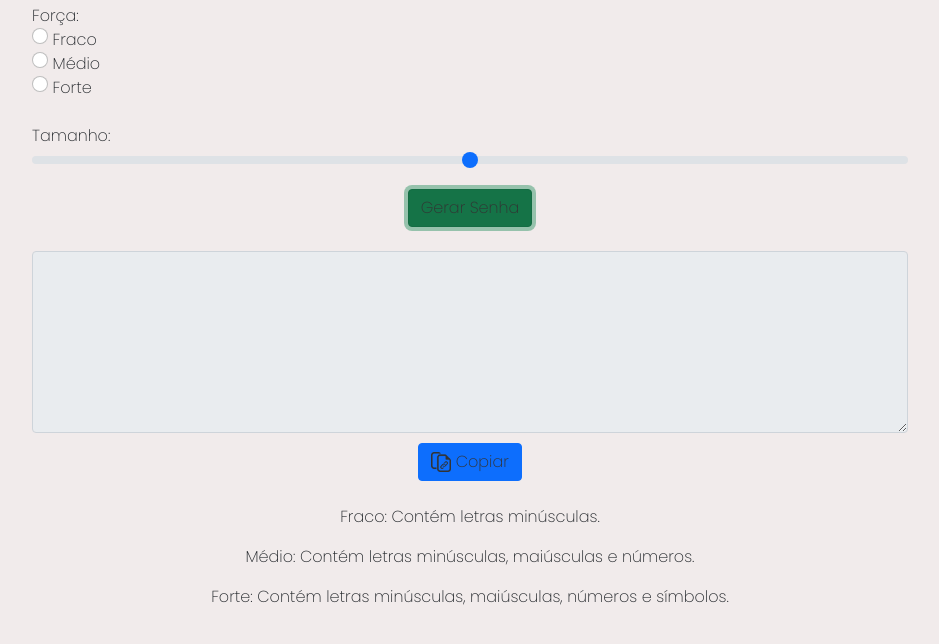
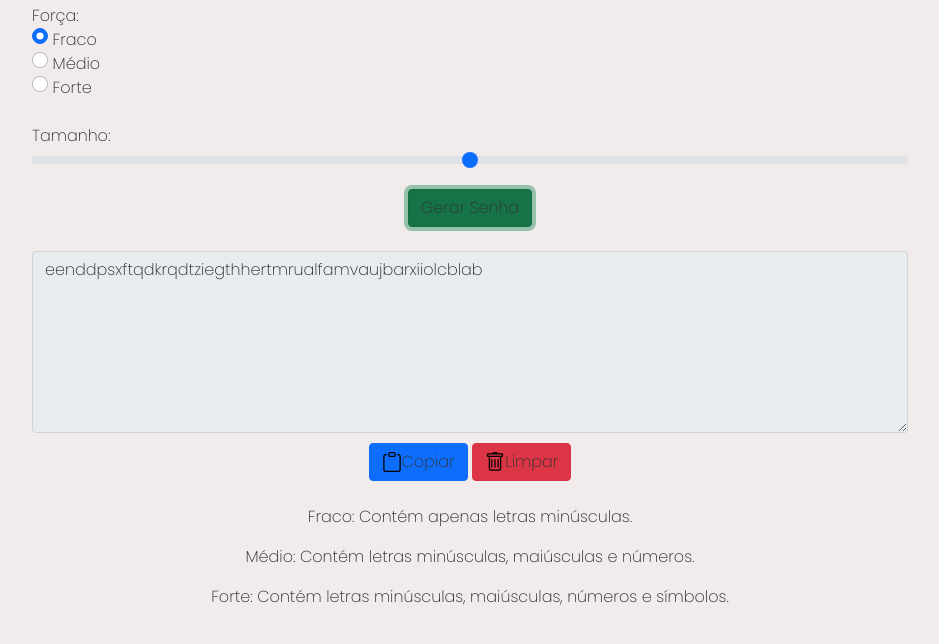
Before and after one commit to WirisWernek/GeradorDeSenhas, a plain HTML site: page index.html in a window 1280 px wide. Both pictures are taken after a click on the button "Gerar Senha". Shown: the part 152-796 px from the top of the page, without its empty margins (170-1109 px from the left). Drawn offline with nearby package versions, Linux system fonts and the light colour scheme.

Commit message:
feat: adicionado verificaçoes
criada travas para impedir geraçao de senhas vazias, adicionado botao e funçao de limpar e agora o
campo da senha so e mostrado quando a senha e gerada

```diff
--- a/index.html
+++ b/index.html
@@ -5,8 +5,9 @@
     <meta charset="UTF-8">
     <meta http-equiv="X-UA-Compatible" content="IE=edge">
     <meta name="viewport" content="width=device-width, initial-scale=1.0">
+    <link href="https://cdn.jsdelivr.net/npm/bootstrap@5.1.3/dist/css/bootstrap.min.css" rel="stylesheet"
+        integrity="sha384-1BmE4kWBq78iYhFldvKuhfTAU6auU8tT94WrHftjDbrCEXSU1oBoqyl2QvZ6jIW3" crossorigin="anonymous">
     <link rel="stylesheet" href="style.css">
-    <link rel="stylesheet" href="./bootstrap/css/bootstrap.min.css">
     <link href="https://fonts.googleapis.com/css2?family=Poppins:wght@200&display=swap" rel="stylesheet">
     <title>Gerador de Senhas</title>
 </head>
@@ -20,7 +21,7 @@
                 <div class="align-items-center ">
                     <label>Força:</label>
                     <br>
-                    <input class=" form-check-input mt-0" type="radio" name="force" id="weak" value="26" required>
+                    <input class=" form-check-input mt-0" type="radio" name="force" id="weak" value="26" checked>
                     <label for="weak">Fraco</label>
                     <br>
 
@@ -35,26 +36,19 @@
                     <label for="size">Tamanho: </label><span id="span" style="text-align: center;"></span>
                     <br>
 
-                    <input class="form-range" type="range" name="size" id="size" min="4" max="256" style="width: 100%;">
+                    <input class="form-range" type="range" name="size" id="size" min="4" max="100" style="width: 100%;">
                     <br>
 
                     <div align="center">
-                        <input class="btn btn-success botoes" type="button" value="Gerar Senha" onclick="Generate()">
+                        <input class="btn btn-success botoes" type="button" value="Gerar Senha"
+                            onclick="GenerateDiv();Generate();">
                     </div>
-
                 </div>
-                <div align="center">
-                    <br>
-                    <textarea class="form-control" id="password" rows="7" cols="10" readonly></textarea>
-                    <button class="btn btn-primary botoes" type='button' onclick="CopiarTexto()"><img width="20"
-                            src="./images/copy-icon.png" alt="Ícone de cópia">
-                        Copiar</button>
-
-                </div>
+                <div align="center" id="generateDiv"></div>
             </form>
             <div class="align-items-center" style="text-align: center; margin-bottom: 25px;">
                 <br>
-                <p>Fraco: Contém letras minúsculas.</p>
+                <p>Fraco: Contém apenas letras minúsculas.</p>
                 <p>Médio: Contém letras minúsculas, maiúsculas e números.</p>
                 <p>Forte: Contém letras minúsculas, maiúsculas, números e símbolos.</p>
             </div>
@@ -62,6 +56,8 @@
 
 
     </div>
+    <script src="https://unpkg.com/@popperjs/core@2/dist/umd/popper.min.js"></script>
+    <script src="https://unpkg.com/tippy.js@6/dist/tippy-bundle.umd.js"></script>
     <script src="./main.js"></script>
 </body>
 
--- a/main.js
+++ b/main.js
@@ -1,15 +1,44 @@
-function Generate() {
+function GenerateDiv() {
+    let div = document.getElementById("generateDiv");
+    let force = document.getElementsByName("force");
 
-    let campo = document.getElementById("password");
-    let force = document.getElementsByName("force");
     let forceChange = 0;
-    let alfabeto = ['a', 'b', 'c', 'd', 'e', 'f', 'g', 'h', 'i', 'j', 'k', 'l', 'm', 'n', 'o', 'p', 'q', 'r', 's', 't', 'u', 'v', 'w', 'x', 'y', 'z', 'A', 'B', 'C', 'D', 'E', 'F', 'G', 'H', 'I', 'J', 'K', 'L', 'M', 'N', 'O', 'P', 'Q', 'R', 'S', 'T', 'U', 'V', 'W', 'X', 'Y', 'Z', '0', '1', '2', '3', '4', '5', '6', '7', '8', '9', '!', '@', '#', '$', '%', '^', '&', '*', '(', ')', '_', '+', '=', '{', '}', '[', ']', '|', '\\', ':', ';', '"', '<', '>', '?', '~', '`', '/'];
-
     for (var i = 0 in force) {
         if (force[i].checked) {
             forceChange = force[i].value;
         }
     }
+    if (forceChange == 0) {
+        return;
+    }
+    ClearDiv()
+    div.innerHTML = `<br> <textarea class = "form-control" id = "password" rows = "7" cols = "10"readonly></textarea>
+    <button class = "btn btn-primary botoes" type = 'button' onclick = "CopiarTexto()">
+    <img width = "20" src = "./images/clipboard.svg" alt = "Ícone de cópia">Copiar</button>
+
+    <button class = "btn btn-danger botoes" type = 'button' onclick = "ClearDiv()">
+    <img width = "20" src = "./images/trash.svg" alt = "Ícone de limpar">Limpar</button>`;
+}
+
+function ClearDiv() {
+    let div = document.getElementById("generateDiv");
+    div.innerHTML = "";
+}
+
+function Generate() {
+    let campo = document.getElementById("password");
+    let force = document.getElementsByName("force");
+    let forceChange = 0;
+    let alfabeto = ['a', 'b', 'c', 'd', 'e', 'f', 'g', 'h', 'i', 'j', 'k', 'l', 'm', 'n', 'o', 'p', 'q', 'r', 's', 't', 'u', 'v', 'w', 'x', 'y', 'z', 'A', 'B', 'C', 'D', 'E', 'F', 'G', 'H', 'I', 'J', 'K', 'L', 'M', 'N', 'O', 'P', 'Q', 'R', 'S', 'T', 'U', 'V', 'W', 'X', 'Y', 'Z', '0', '1', '2', '3', '4', '5', '6', '7', '8', '9', '!', '@', '#', '$', '%', '^', '&', '*', '(', ')', '_', '+', '=', '{', '}', '[', ']', '|', '\\', ':', ';', '"', '<', '>', '?', '~', '`', '/'];
+    for (var i = 0 in force) {
+        if (force[i].checked) {
+            forceChange = force[i].value;
+        }
+    }
+    if (forceChange == 0) {
+        return;
+    }
+
     campo.innerHTML = '';
     for (let i = 0; i < document.getElementById("size").value; i++) {
 
@@ -36,5 +65,17 @@ var $range = document.getElementById("size"),
 
 $range.addEventListener('input', function () {
     $value.textContent = this.value;
-    Generate();
+    Generate()
 });
+
+
+
+if (document.querySelector('input[name="force"]')) {
+    document.querySelectorAll('input[name="force"]').forEach((elem) => {
+        elem.addEventListener("change", function (event) {
+
+            GenerateDiv()
+            Generate()
+        });
+    });
+}
```
Also changed, not shown: images/clipboard.svg (added), images/copy-icon.png (deleted), images/trash.svg (added).
